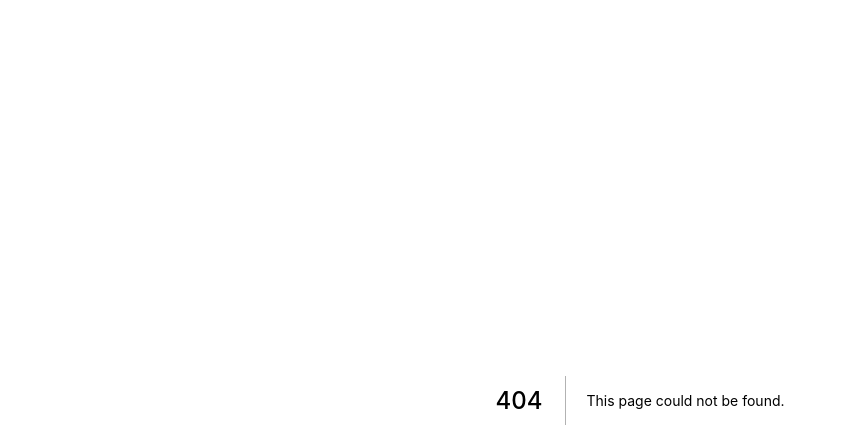
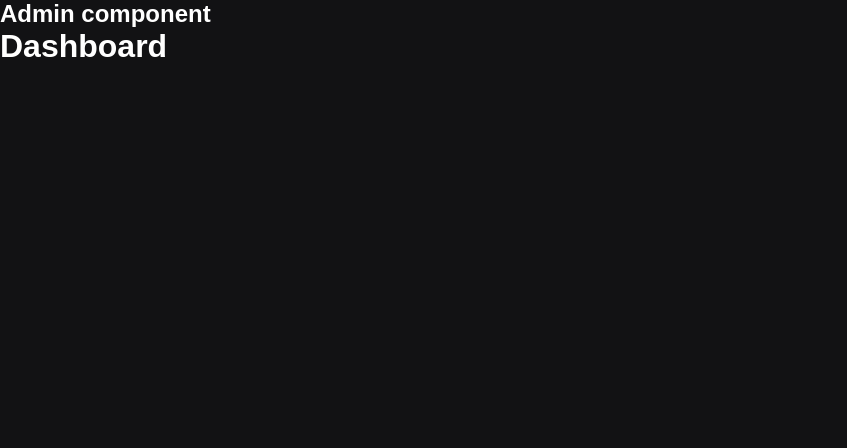
Before and after one commit to luanrem/nextjs-adminsystem, a Next.js app: page /admin/dashboard in a window 1280 px wide. Before the commit this address had no page. Shown: the top 448 px of the page, without its empty margins (0-847 px from the left). Built offline with nearby package versions, Linux system fonts and the light colour scheme.

Commit message:
implemented the functional admin layout

```diff
--- /dev/null
+++ b/src/layouts/Admin.tsx
@@ -0,0 +1,9 @@
+
+export default function Admin({children, ...rest}) {
+  return (
+    <>
+    <h2>Admin component</h2>
+    <div>{children}</div>
+    </>
+  )
+}
--- a/src/pages/_app.tsx
+++ b/src/pages/_app.tsx
@@ -1,10 +1,29 @@
 import GlobalStyle from "../styles/GlobalStyle";
+import App from 'next/app';
+export default class MyApp extends App {
 
-export default function MyApp({ Component, pageProps }) {
+  static async getInitialProps({Component, router, ctx}) {
+    let pageProps = {};
+
+    if(Component.getInitialProps) {
+      pageProps = await Component.getInititalProps(ctx);
+    }
+    return { pageProps }
+  }
+  render() {
+    const { Component }: any = this.props;
+    const { pageProps } = this.props;
+
+    const Layout = Component.layout || (({ children }) => <>{children}</>);
+
     return (
       <>
         <GlobalStyle />
+        <Layout>
           <Component {...pageProps} />
+        </Layout>
       </>
     )
   }
+
+}
--- /dev/null
+++ b/src/pages/admin/dashboard.tsx
@@ -0,0 +1,15 @@
+import Admin from "../../layouts/Admin";
+
+function Dashboard() {
+  return (
+    <>
+      <div>
+        <h1>Dashboard</h1>
+      </div>
+    </>
+  )
+}
+
+Dashboard.layout = Admin;
+
+export default Dashboard;
```
Lines whose indentation alone changed are shown as unchanged.
